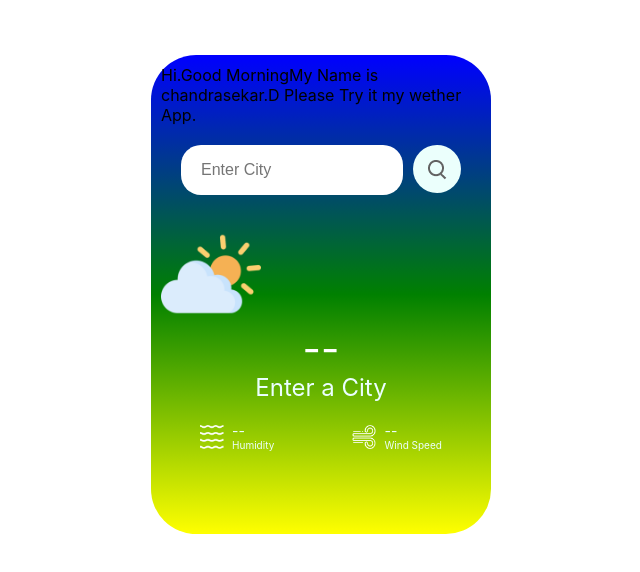
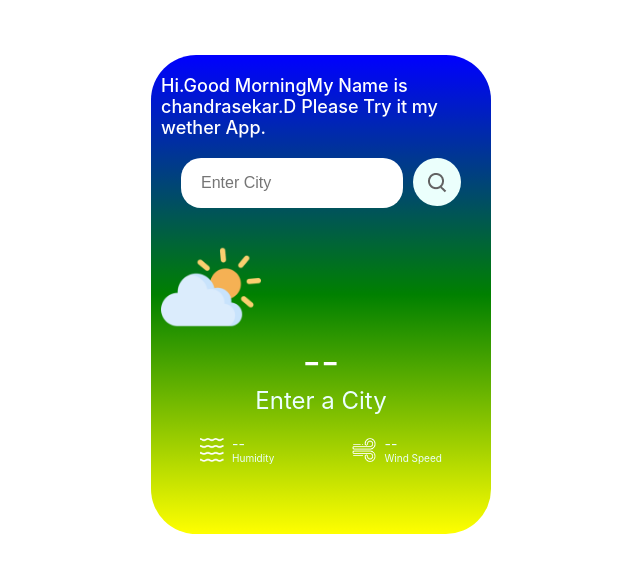
Before and after one commit to chandrasekar-canvas/weatherapps, a React (Create React App) app: page / in a window 1280 px wide. Shown: the top 572 px of the page, without its empty margins (319-959 px from the left). Built offline with nearby package versions, Linux system fonts and the light colour scheme.

Commit message:
Update WetherApp.css

```diff
--- a/src/components/WetherApp/WetherApp.css
+++ b/src/components/WetherApp/WetherApp.css
@@ -125,3 +125,10 @@ padding-top: 20px;
 content: url("https://chandrasekarweb.netlify.app/");
 
 }
+
+.greeting {
+    color: #fff;
+    font-size: 18px;
+    margin-top: 10px;
+    font-weight: 500;
+}
```
